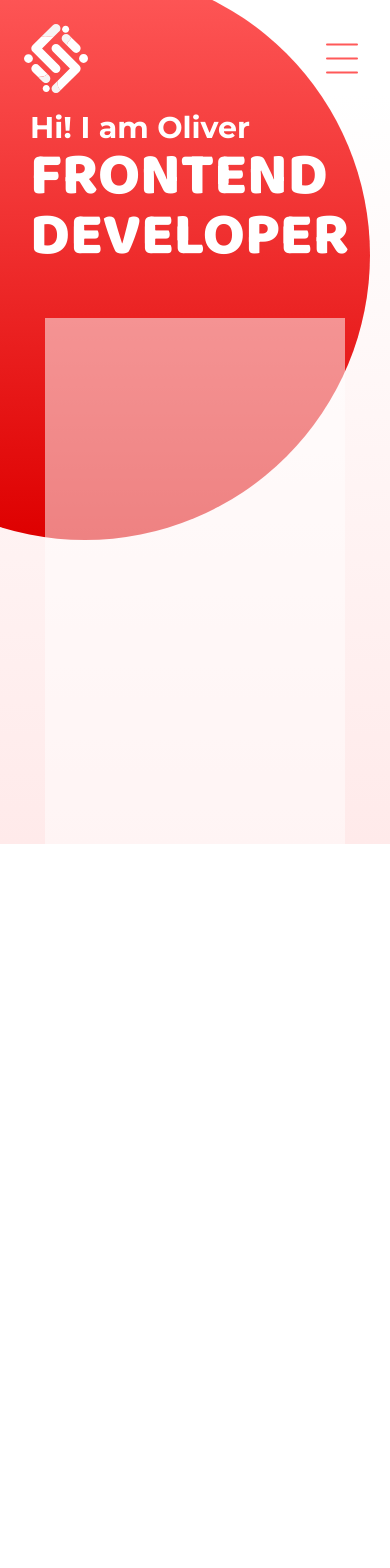
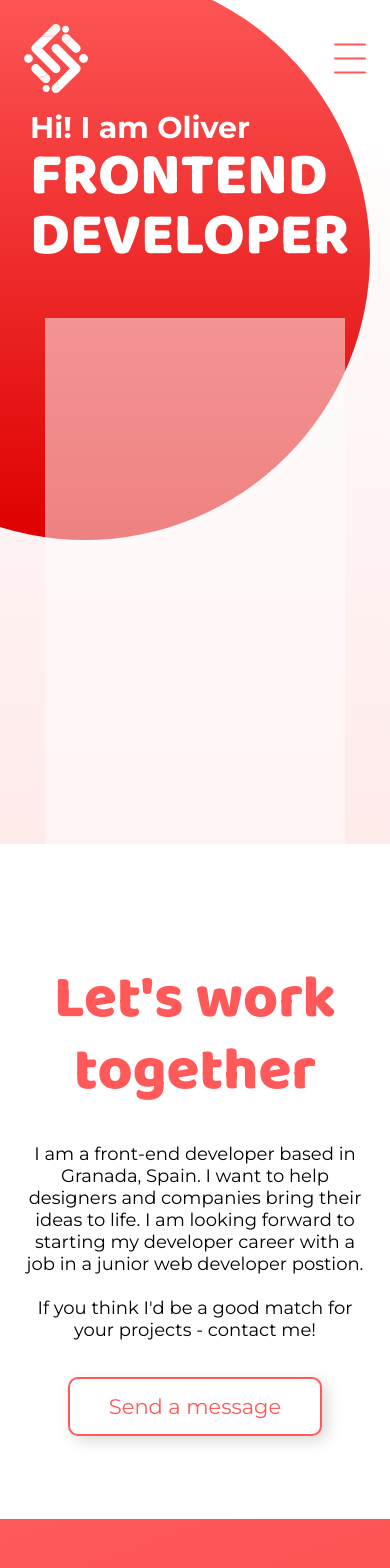
Before and after one commit to OliverHaerle/Portfolio, an Angular app: page / in a window 390 px wide. Shown: the top 1568 px of the page. Before the commit the page ends 844 px from the top, so only its background shows below. Built offline with nearby package versions, Linux system fonts and the light colour scheme.

Commit message:
added some responsiveness

```diff
--- a/src/app/about-me/about-me.component.html
+++ b/src/app/about-me/about-me.component.html
@@ -3,7 +3,7 @@
     <h1 class="fontBaloo"> Let's work together </h1>
 
     <div class="text-and-button">
-        <p class="fontMontserrat"> I am a Front-end developer based in Granada, Spain. I want to help designers and
+        <p class="fontMontserrat"> I am a front-end developer based in Granada, Spain. I want to help designers and
             companies bring their ideas to life. I am looking forward to starting my developer career with a job in a
             junior web developer postion. <br><br> If you think I'd be a good match for your projects - contact me!</p>
 
--- a/src/app/about-me/about-me.component.scss
+++ b/src/app/about-me/about-me.component.scss
@@ -4,6 +4,9 @@ section {
     height: 61vh;
     display: flex;
     font-size: 23px;
+    position: relative;
+    z-index: 1;
+    background-color: white;
 }
 
 h1 {
@@ -111,3 +114,19 @@ button {
         text-align: center;
     }
 }
+
+@media(max-width: 530px) {
+    section {
+        height: 80vh;
+    }
+
+    h1 {
+        font-size: 60px;
+    }
+
+    .text-and-button {
+        p {
+            font-size: 18px !important;
+        }
+    }
+}
--- a/src/app/app.component.html
+++ b/src/app/app.component.html
@@ -2,7 +2,7 @@
 
 <app-hello></app-hello>
 
-<!-- <app-about-me id="aboutme"></app-about-me>
+<app-about-me id="aboutme"></app-about-me>
 
 <app-skillset id="skillset"></app-skillset>
 
@@ -16,4 +16,4 @@
 
 <app-contact id="contact"></app-contact>
 
-<app-footer></app-footer> -->
+<app-footer></app-footer>
--- a/src/app/contact/contact.component.html
+++ b/src/app/contact/contact.component.html
@@ -3,47 +3,22 @@
 <section class="fontMontserrat">
     <div class="left-side">
         <h2> Got a problem to solve? </h2>
-        <p> Contact me through this form. I am interested in hearing from you. </p>
-        <p> Need a Frontend developer? <b> Contact me </b></p>
+        <p> Contact me through this form. I am interested in hearing from you. <br> </p>
+        <p> Need a Frontend developer? <br> <b> Contact me </b></p>
     </div>
 
     <form (submit)="sendMail()" ngNativeValidate #myForm>
 
-        <div class="name-container">
-            <input placeholder="Your name" type="text" name="name" required #nameField>
-        </div>
+        <input class="name-container" placeholder="Your name" type="text" name="name" required #nameField>
 
 
-        <div class="email-container">
-            <input placeholder="Your email" type="email" name="email" required #emailField>
-        </div>
+        <input class="email-container" placeholder="Your email" type="email" name="email" required #emailField>
 
 
-        <div class="message-container">
-            <textarea placeholder="Your message" type="text" name="message" required #messageField></textarea>
-        </div>
+        <textarea class="message-container" placeholder="Your message" type="text" name="message" required
+            #messageField></textarea>
 
         <button #button type="submit">Send message </button>
     </form>
 
 </section>
-
-
-<!-- @if(nameField.errors?.['required'] && nameField.touched) {
-            <p> Field can't be empty </p>
-            } -->
-
-
-<!-- @if(emailField.errors?.['required'] && emailField.touched) {
-            <p> Field can't be empty </p>
-            }
-
-            @if(emailField.errors?.['email'] && emailField.touched) {
-            <p>Please enter a valid email </p>
-            } -->
-
-
-<!--
-            @if(messageField.errors?.['required'] && messageField.touched) {
-            <p> Field can't be empty </p>
-            } -->
--- a/src/app/contact/contact.component.scss
+++ b/src/app/contact/contact.component.scss
@@ -1,22 +1,21 @@
 $primary-color: #FF5959;
 
 h1 {
-    margin: 0 0 0 10%;
+    margin: 5vh 0 5vh 10%;
     color: $primary-color;
     font-size: 70px;
-    margin-bottom: 5vh;
 }
 
 section {
     padding: 0 0 0 10%;
     display: flex;
     background: linear-gradient(white, #FFEAEA);
-    height: 60vh;
+    min-height: 60vh;
 }
 
 .left-side {
     width: 50vw;
-    margin-right: 100px;
+    margin-right: 10vw;
     display: flex;
     flex-direction: column;
 
@@ -111,3 +110,28 @@ button {
         }
     }
 }
+
+@media (max-height: 780px) {
+    section {
+        min-height: 90vh;
+    }
+}
+
+@media (max-width: 750px) {
+    .left-side {
+        width: 80vw;
+        margin-right: 0;
+    }
+
+    section {
+        padding-left: 0;
+        flex-direction: column;
+        align-items: center;
+        gap: 48px;
+    }
+
+    form {
+        justify-content: center;
+        align-items: center;
+    }
+}
--- a/src/app/hello/hello.component.scss
+++ b/src/app/hello/hello.component.scss
@@ -154,6 +154,7 @@ section {
         color: rgb(255 255 255);
         position: absolute;
         width: 100vw;
+        max-width: 100%;
         display: flex;
     }
 
@@ -176,6 +177,7 @@ section {
 
     .profile-pic-container {
         width: 100vw;
+        max-width: 100%;
         display: flex;
         justify-content: center;
 
--- a/src/app/navbar/navbar.component.scss
+++ b/src/app/navbar/navbar.component.scss
@@ -77,7 +77,7 @@ a {
 
     .burger {
         display: flex;
-        margin-right: 32px;
+        margin-right: 24px;
         z-index: 15;
 
         &:hover {
```
